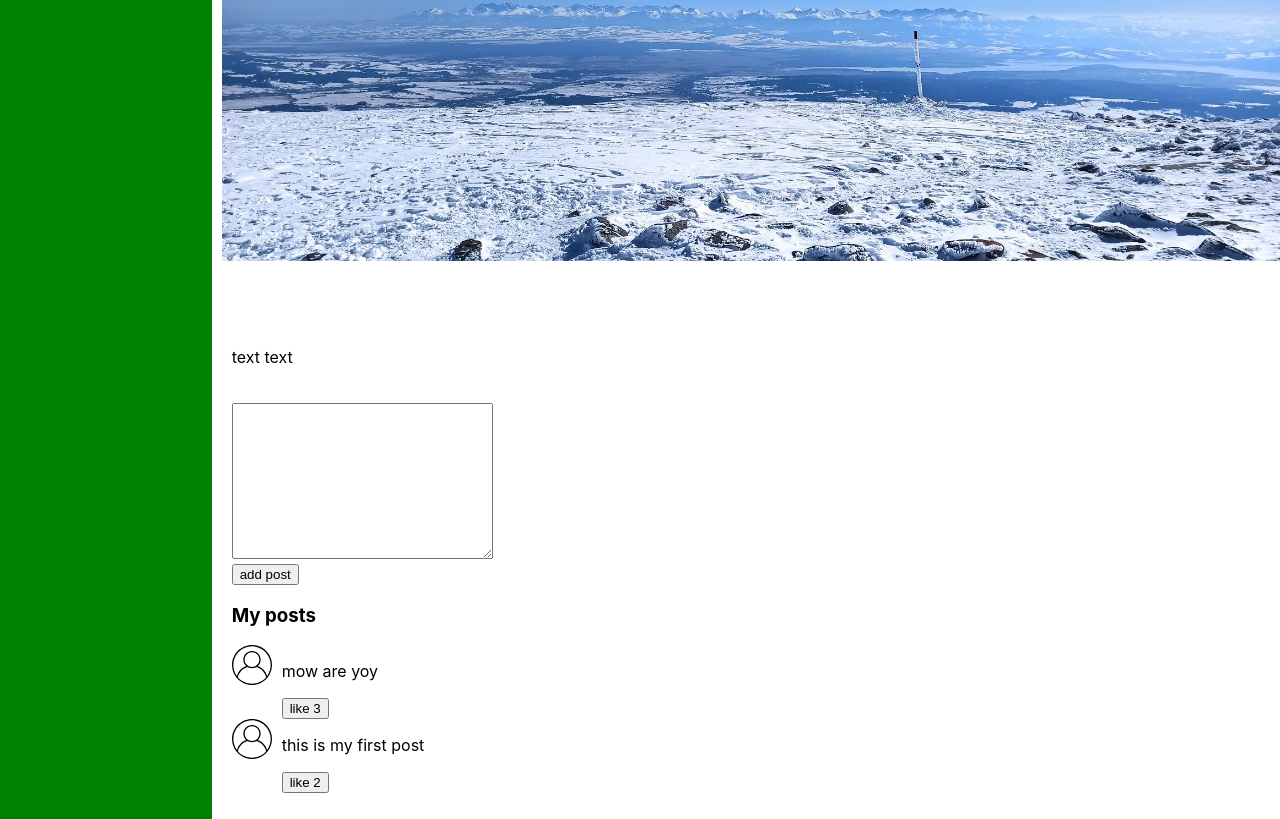
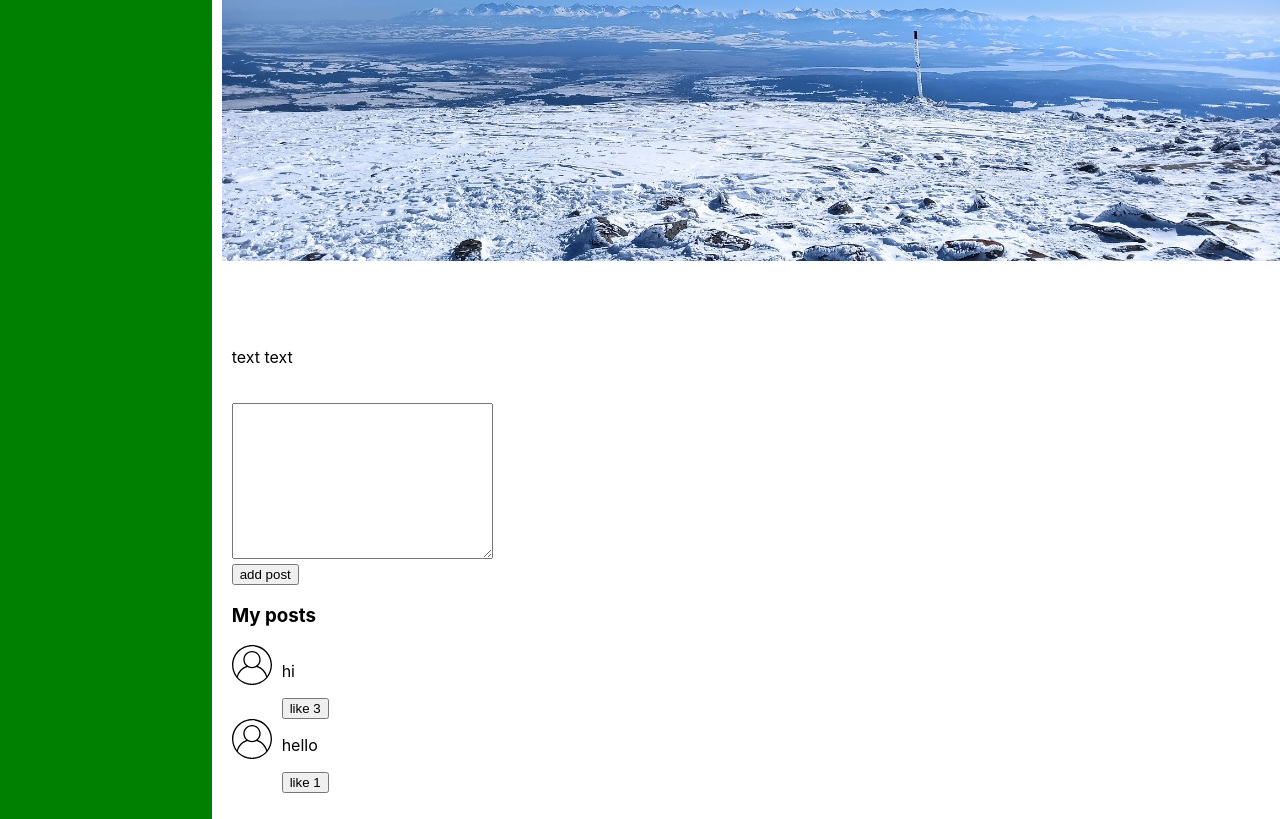
Before and after one commit to Ihornechypor/react-soc, a React (Create React App) app: page /profile in a window 1280 px wide. Shown: the part 353-1172 px from the top of the page. Built offline with nearby package versions, Linux system fonts and the light colour scheme.

Commit message:
upd data structure

```diff
--- a/src/App.js
+++ b/src/App.js
@@ -24,7 +24,10 @@ const App = (props) => {
               />
             )}
           />
-          <Route path="/profile" render={() => <Profile />} />
+          <Route
+            path="/profile"
+            render={() => <Profile userPosts={props.userPosts} />}
+          />
           <Route path="/news" render={() => <News />} />
           <Route path="/music" render={() => <Music />} />
         </Main>
--- a/src/components/Posts/Posts.js
+++ b/src/components/Posts/Posts.js
@@ -2,7 +2,7 @@ import React from "react";
 import Post from "./Post/Post";
 import classes from "./Posts.module.css";
 
-const Posts = () => {
+const Posts = (props) => {
   return (
     <div className={classes.posts__box}>
       <div className={classes.post__new}>
@@ -15,8 +15,9 @@ const Posts = () => {
       </div>
       <h3>My posts</h3>
       <ul className={classes.post__list}>
-        <Post msg="mow are yoy" likes={3} />
-        <Post msg="this is my first post" likes={2} />
+        {props.userPosts.map((item, index) => {
+          return <Post key={index} msg={item.text} likes={item.likes} />;
+        })}
       </ul>
     </div>
   );
--- a/src/index.js
+++ b/src/index.js
@@ -11,14 +11,23 @@ let messagesData = [
 ];
 
 let messagesText = [
+  { id: 1, text: "hi" },
+  { id: 2, text: "hello" },
+  { id: 3, text: "pa" },
+];
+
+let userPosts = [
   { id: 1, text: "hi", likes: 3 },
   { id: 2, text: "hello", likes: 1 },
-  { id: 3, text: "pa", likes: 2 },
 ];
 
 ReactDOM.render(
   <React.StrictMode>
-    <App messagesData={messagesData} messagesText={messagesText} />
+    <App
+      messagesData={messagesData}
+      messagesText={messagesText}
+      userPosts={userPosts}
+    />
   </React.StrictMode>,
   document.getElementById("root")
 );
--- a/src/pages/Profile/Profile.js
+++ b/src/pages/Profile/Profile.js
@@ -4,11 +4,11 @@ import Posts from "../../components/Posts/Posts";
 import ProfileInfo from "../../components/ProfileInfo/ProfileInfo";
 // import classes from "./Profile.module.css";
 
-const Profile = () => {
+const Profile = (props) => {
   return (
     <>
       <ProfileInfo profileBg={userBg} profileInfo="text text" />
-      <Posts />
+      <Posts userPosts={props.userPosts} />
     </>
   );
 };
```
